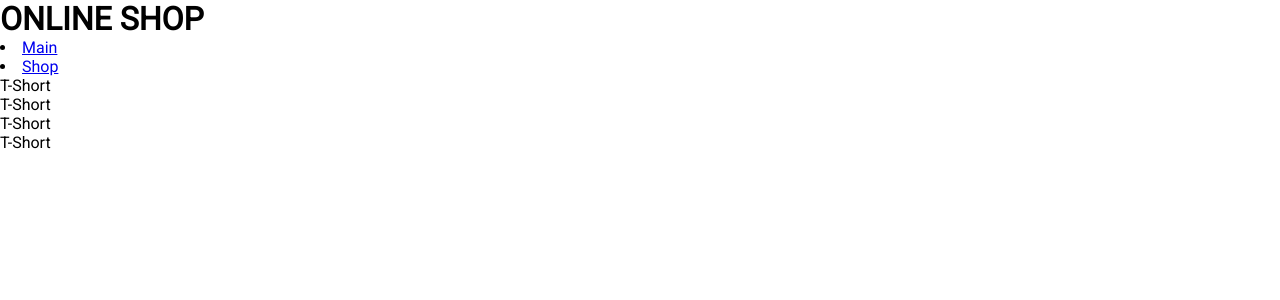
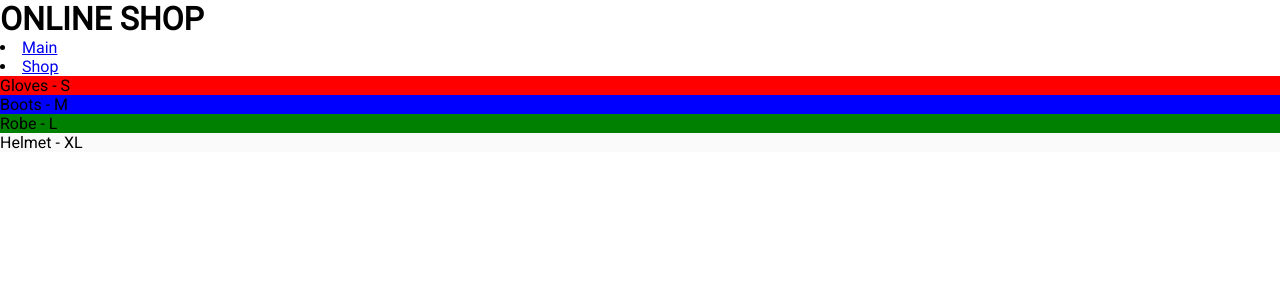
Before and after one commit to MaxSakur/react-learining, a React (Create React App) app: page /shopPage in a window 1280 px wide. Shown: the top 300 px of the page. Built offline with nearby package versions, Linux system fonts and the light colour scheme.

Commit message:
Add color

```diff
--- a/src/containers/shopPageContainer.js
+++ b/src/containers/shopPageContainer.js
@@ -1,5 +1,4 @@
 import React from "react";
-import { getAllProductsCreator } from "./../redux/reducers/shopPageReducer";
 import ShopPage from "./../screens/shopPage";
 import StoreContext from "../StoreContext";
 
@@ -8,11 +7,8 @@ const shopPageContainer = () => {
     <StoreContext.Consumer>
       {store => {
         let state = store.getState();
-        let action = store.dispatch(getAllProductsCreator());
-        let products = store.dispatch(action);
-        console.log("state", state);
-        console.log("products", products);
-        return <ShopPage products={state.productsStoreReducer.products} />;
+        let products = state.productsStoreReducer.products;
+        return <ShopPage products={products} />;
       }}
     </StoreContext.Consumer>
   );
--- a/src/redux/reducers/shopPageReducer.js
+++ b/src/redux/reducers/shopPageReducer.js
@@ -2,10 +2,10 @@ const GET_PRODUCTS = "GET_PRODUCTS";
 
 let initialState = {
   products: [
-    { name: "T-Short", size: "S", color: "red" },
-    { name: "T-Short", size: "M", color: "blue" },
-    { name: "T-Short", size: "L", color: "green" },
-    { name: "T-Short", size: "XL", color: "black" }
+    { name: "Gloves", size: "S", color: "red" },
+    { name: "Boots", size: "M", color: "blue" },
+    { name: "Robe", size: "L", color: "green" },
+    { name: "Helmet", size: "XL", color: "#fafafa" }
   ]
 };
 
@@ -22,7 +22,7 @@ export const productsStoreReducer = (state = initialState, action) => {
   }
 };
 
-export const getAllProductsCreator = (products) => ({
+export const getAllProductsCreator = products => ({
   type: GET_PRODUCTS,
   payload: { products }
 });
--- a/src/screens/shopPage/shopPage.js
+++ b/src/screens/shopPage/shopPage.js
@@ -5,8 +5,12 @@ const ShopPage = props => {
   console.log(products);
   return (
     <div>
-      {products.map(item => {
-        return <p key={item.id}>{item.name}</p>;
+      {products.map((item, index) => {
+        return (
+          <p key={index} style={{ backgroundColor: item.color }}>
+            {item.name} - {item.size}
+          </p>
+        );
       })}
     </div>
   );
```
